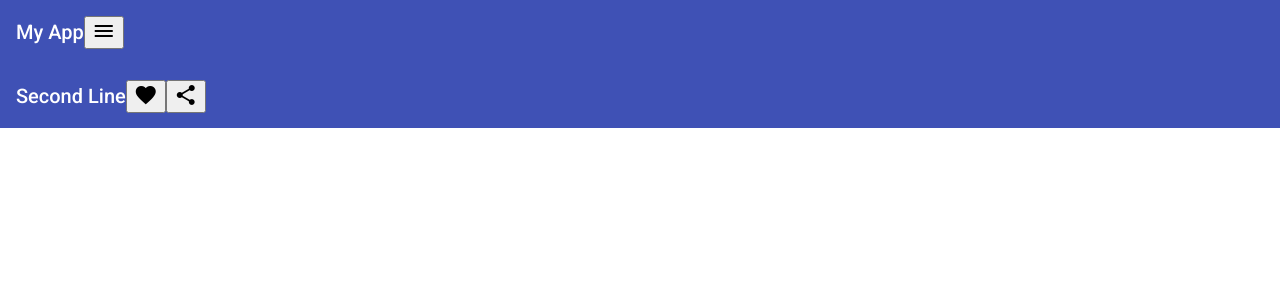
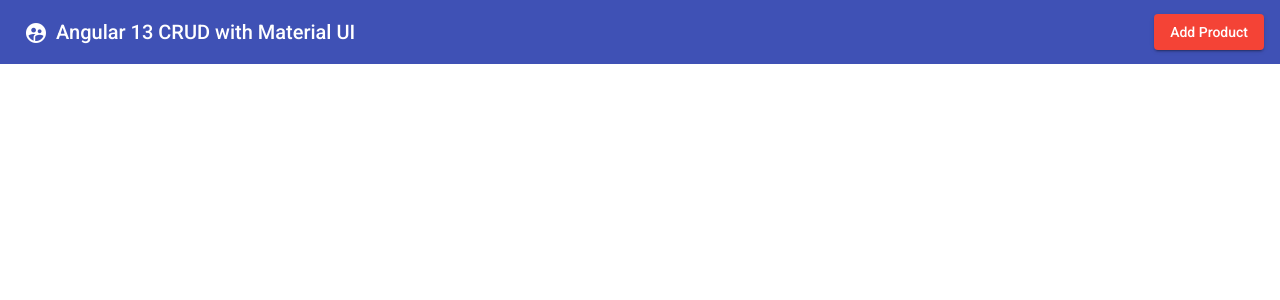
Before and after one commit to Harsha-Amarasinghe/angular-13-crud, an Angular app: page / in a window 1280 px wide. Shown: the top 300 px of the page. Built offline with nearby package versions, Linux system fonts and the light colour scheme.

Commit message:
dialog component

```diff
--- a/src/app/app.component.html
+++ b/src/app/app.component.html
@@ -1,20 +1,8 @@
 <mat-toolbar color="primary">
-  <mat-toolbar-row>
-    <span>My App</span>
-    <span class="example-spacer"></span>
-    <button mat-icon-button class="example-icon" aria-label="Example icon-button with menu icon">
-      <mat-icon>menu</mat-icon>
-    </button>
-  </mat-toolbar-row>
-
-  <mat-toolbar-row>
-    <span>Second Line</span>
-    <span class="example-spacer"></span>
-    <button mat-icon-button class="example-icon favorite-icon" aria-label="Example icon-button with heart icon">
-      <mat-icon>favorite</mat-icon>
-    </button>
-    <button mat-icon-button class="example-icon" aria-label="Example icon-button with share icon">
-      <mat-icon>share</mat-icon>
-    </button>
-  </mat-toolbar-row>
+  <button mat-icon-button class="example-icon" aria-label="Example icon-button with menu icon">
+    <mat-icon>supervised_user_circle</mat-icon>
+  </button>
+  <span>Angular 13 CRUD with Material UI</span>
+  <span class="example-spacer"></span>
+  <button mat-raised-button color="warn" (click)="openDialog()">Add Product</button>
 </mat-toolbar>
--- a/src/app/app.component.scss
+++ b/src/app/app.component.scss
@@ -0,0 +1,3 @@
+.example-spacer {
+    flex: 1 1 auto;
+  }
--- a/src/app/app.component.ts
+++ b/src/app/app.component.ts
@@ -1,4 +1,6 @@
 import { Component } from '@angular/core';
+import {MatDialog, MAT_DIALOG_DATA} from '@angular/material/dialog';
+import { DialogComponent } from './dialog/dialog.component';
 
 @Component({
   selector: 'app-root',
@@ -7,4 +9,13 @@
 })
 export class AppComponent {
   title = 'angular-13-crud';
+
+  constructor(private dialog: MatDialog) {}
+
+  openDialog() {
+    this.dialog.open(DialogComponent, {
+      width:'30%'
+    });
+  }
+
 }
--- /dev/null
+++ b/src/app/dialog/dialog.component.html
@@ -0,0 +1 @@
+<p>dialog works!</p>
--- /dev/null
+++ b/src/app/dialog/dialog.component.ts
@@ -0,0 +1,15 @@
+import { Component, OnInit } from '@angular/core';
+
+@Component({
+  selector: 'app-dialog',
+  templateUrl: './dialog.component.html',
+  styleUrls: ['./dialog.component.scss']
+})
+export class DialogComponent implements OnInit {
+
+  constructor() { }
+
+  ngOnInit(): void {
+  }
+
+}
```
Also changed, not shown: src/app/app.module.ts (+8 -2 lines), src/app/dialog/dialog.component.scss (added), 2 other files (tests, documents, lock files or other folders).
